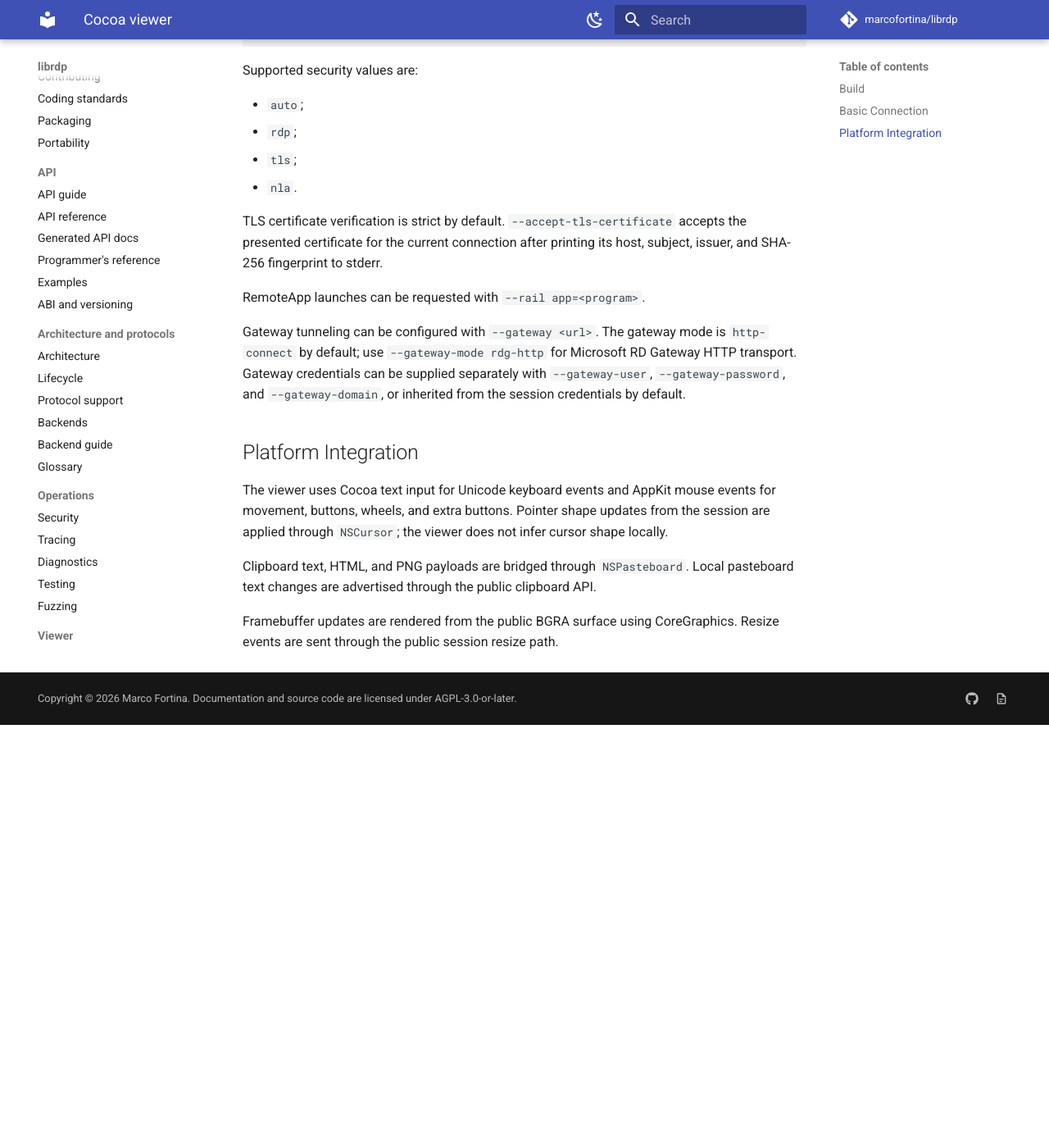
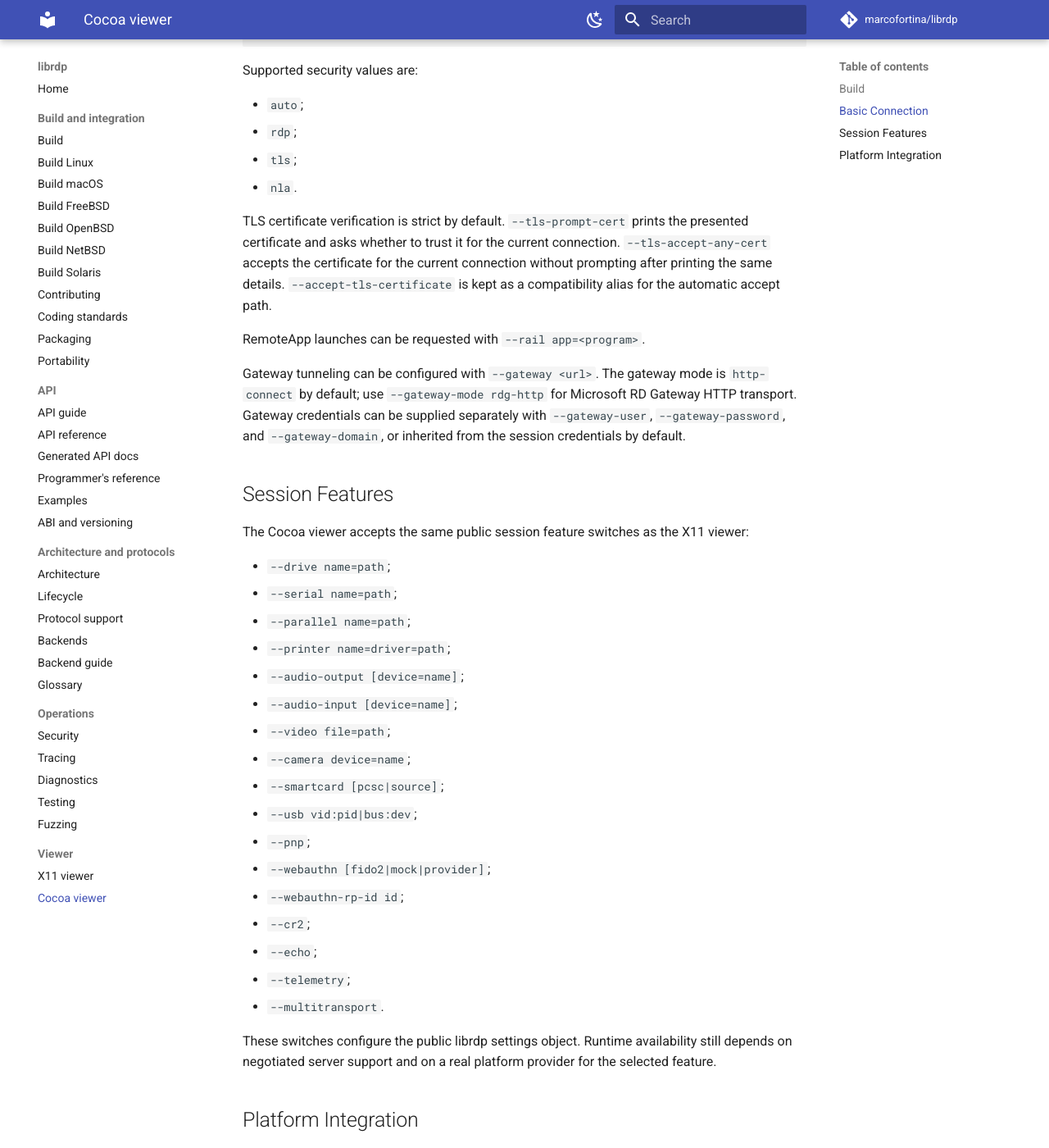
Before and after one commit to marcofortina/librdp, an MkDocs documentation site: the page built from docs/viewer-cocoa.md, in a window 1280 px wide and 1400 px high, scrolled down 579 px. Shown: the whole window at 82% size. Built offline with MkDocs 1.6.1 and Material for MkDocs 9.7.7, drawn with Linux system fonts in a browser that asks for light colours; comment, search, counter and statistics services are not loaded; before the commit the page ends 1463 px from its top, so only the background shows below that.

Commit message:
Align Cocoa viewer feature options

```diff
--- a/docs/viewer-cocoa.md
+++ b/docs/viewer-cocoa.md
@@ -35,9 +35,12 @@
 - `tls`;
 - `nla`.
 
-TLS certificate verification is strict by default. `--accept-tls-certificate`
-accepts the presented certificate for the current connection after printing
-its host, subject, issuer, and SHA-256 fingerprint to stderr.
+TLS certificate verification is strict by default. `--tls-prompt-cert` prints
+the presented certificate and asks whether to trust it for the current
+connection. `--tls-accept-any-cert` accepts the certificate for the current
+connection without prompting after printing the same details.
+`--accept-tls-certificate` is kept as a compatibility alias for the automatic
+accept path.
 
 RemoteApp launches can be requested with `--rail app=<program>`.
 
@@ -46,6 +49,33 @@
 Gateway HTTP transport. Gateway credentials can be supplied separately with
 `--gateway-user`, `--gateway-password`, and `--gateway-domain`, or inherited
 from the session credentials by default.
+
+## Session Features
+
+The Cocoa viewer accepts the same public session feature switches as the X11
+viewer:
+
+- `--drive name=path`;
+- `--serial name=path`;
+- `--parallel name=path`;
+- `--printer name=driver=path`;
+- `--audio-output [device=name]`;
+- `--audio-input [device=name]`;
+- `--video file=path`;
+- `--camera device=name`;
+- `--smartcard [pcsc|source]`;
+- `--usb vid:pid|bus:dev`;
+- `--pnp`;
+- `--webauthn [fido2|mock|provider]`;
+- `--webauthn-rp-id id`;
+- `--cr2`;
+- `--echo`;
+- `--telemetry`;
+- `--multitransport`.
+
+These switches configure the public librdp settings object. Runtime availability
+still depends on negotiated server support and on a real platform provider for
+the selected feature.
 
 ## Platform Integration
 
```
Also changed, not shown: 3 other files.
